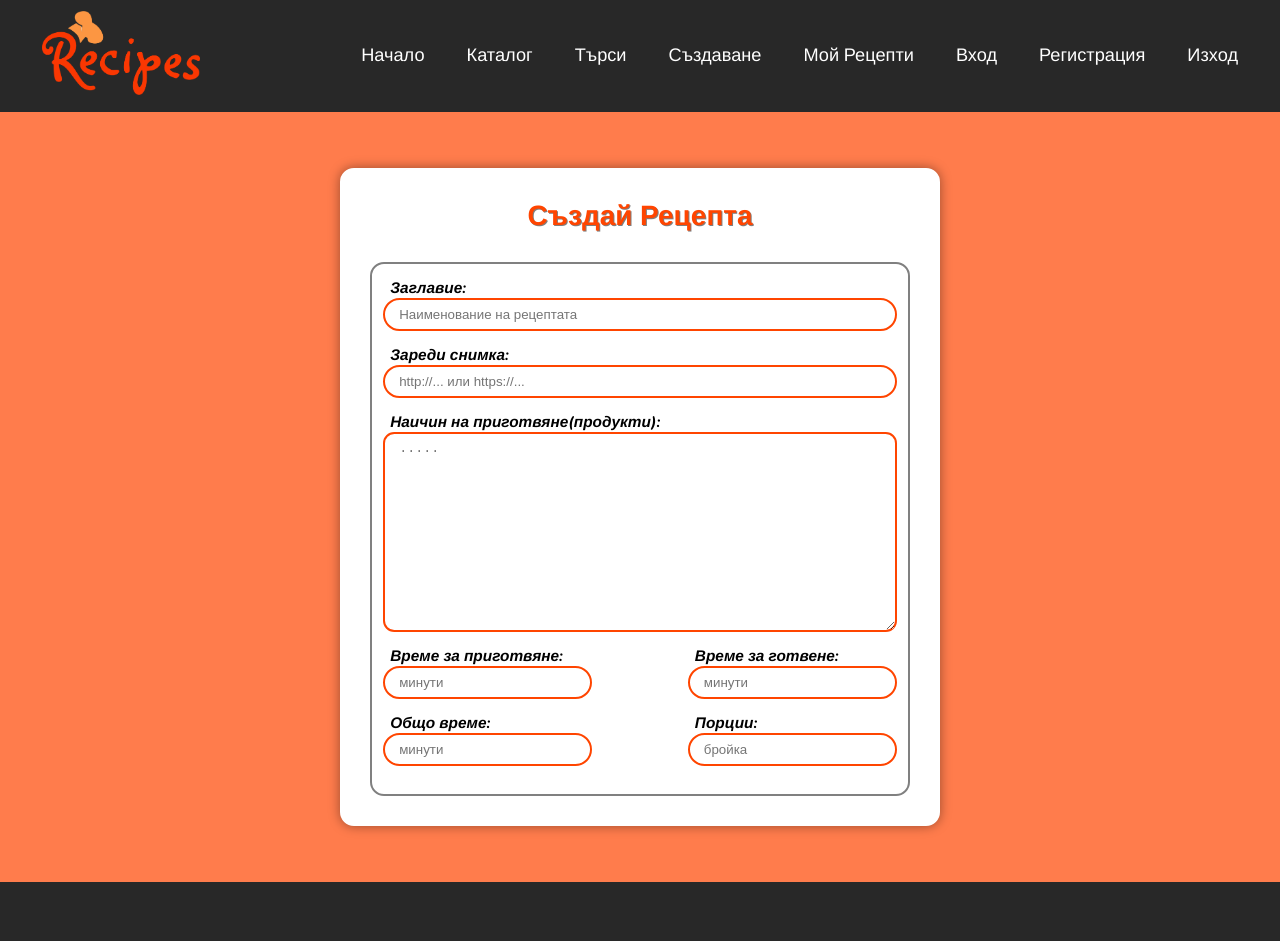
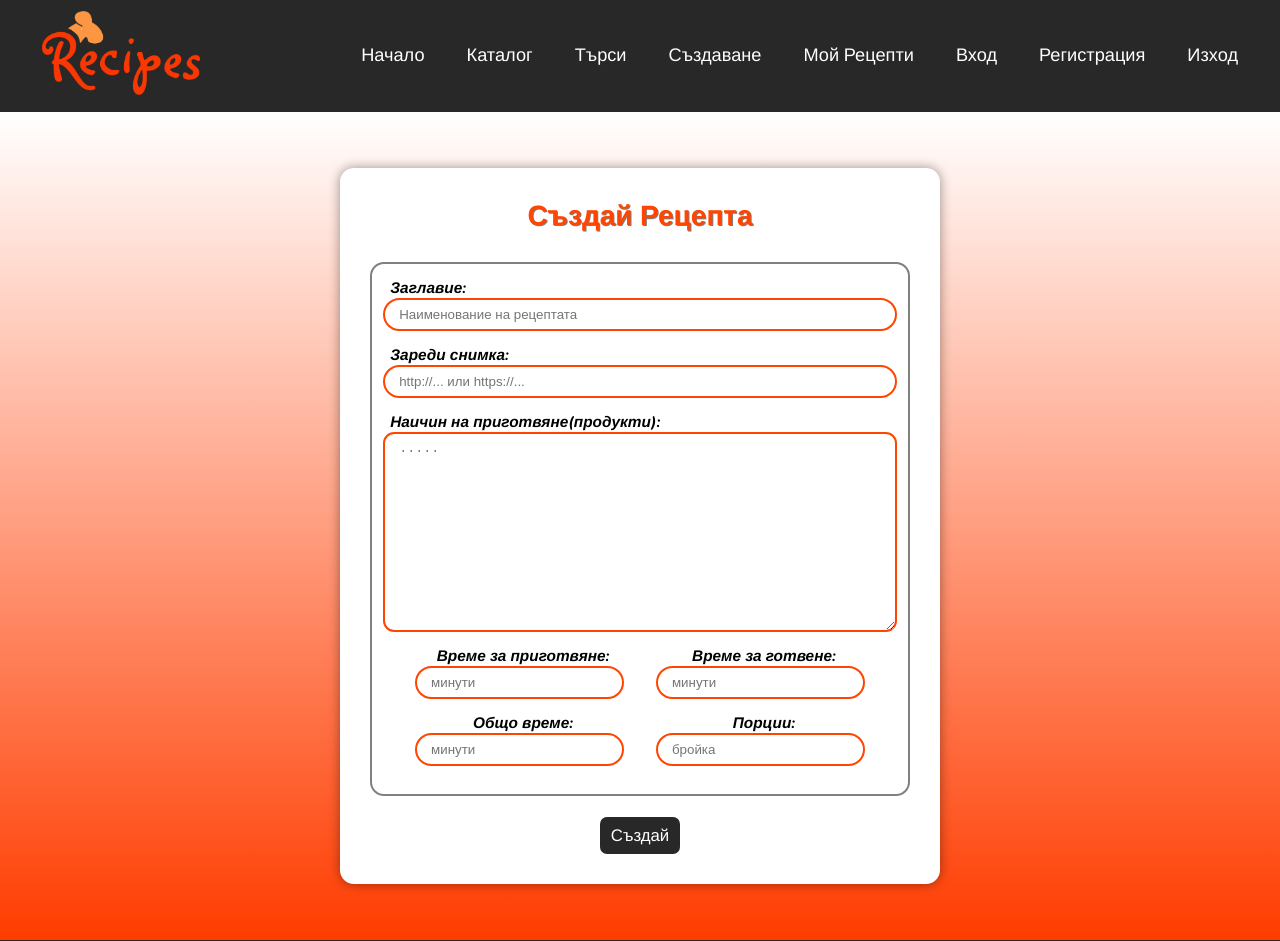
Before and after one commit to venelinkolev/exam-project-reactjs, a React (Vite) app: page /create in a window 1280 px wide. Shown: the top 941 px of the page. Built offline with nearby package versions, Linux system fonts and the light colour scheme.

Commit message:
form and button

```diff
--- a/src/components/Create/Create.css
+++ b/src/components/Create/Create.css
@@ -3,8 +3,9 @@
     justify-content: center;
     align-items: center;
     padding: 4rem;
-    background-color: rgb(255, 69, 0, 0.7);
-
+    /* background-color: rgb(255, 69, 0, 0.7); */
+    background: rgb(255, 255, 255);
+    background: linear-gradient(180deg, rgba(255, 255, 255, 1) 0%, rgba(255, 60, 0, 1) 100%);
 }
 
 .create-recipe {
@@ -25,3 +26,19 @@
     text-shadow: 1px 1px rgb(0, 0, 0, 0.5);
     margin-bottom: 2rem;
 }
+
+.create-recipe form>input {
+    margin-top: 1.5rem;
+    padding: 0.5rem 0.8rem;
+    border-radius: 0.5rem;
+    background-color: rgb(40, 40, 40);
+    border: none;
+    color: white;
+    font-family: Nunito, "Helvetica Neue", sans-serif;
+    font-size: 1.2rem;
+}
+
+.create-recipe form>input:hover {
+    cursor: pointer;
+    background-color: orangered;
+}
--- a/src/components/Create/Create.jsx
+++ b/src/components/Create/Create.jsx
@@ -11,7 +11,10 @@ export default function Create() {
       <div className='create-container'>
         <div className='create-recipe'>
           <h1>Създай Рецепта</h1>
-          <FormRecipe />
+          <form>
+            <FormRecipe />
+            <input type='submit' value='Създай' />
+          </form>
         </div>
       </div>
     </>
--- a/src/components/FormRecipe/FormRecipe.css
+++ b/src/components/FormRecipe/FormRecipe.css
@@ -45,9 +45,18 @@
 .row-first,
 .row-second {
     display: flex;
-    justify-content: space-between;
+    justify-content: space-evenly;
 }
 
-.form-container .recipe-more-info input {
-    /* width: 130px; */
+/* .form-container .recipe-more-info input {
+    width: 130px;
+} */
+
+.prepTime,
+.cookTime,
+.totalTime,
+.servings {
+    display: flex;
+    flex-direction: column;
+    align-items: center;
 }
```
